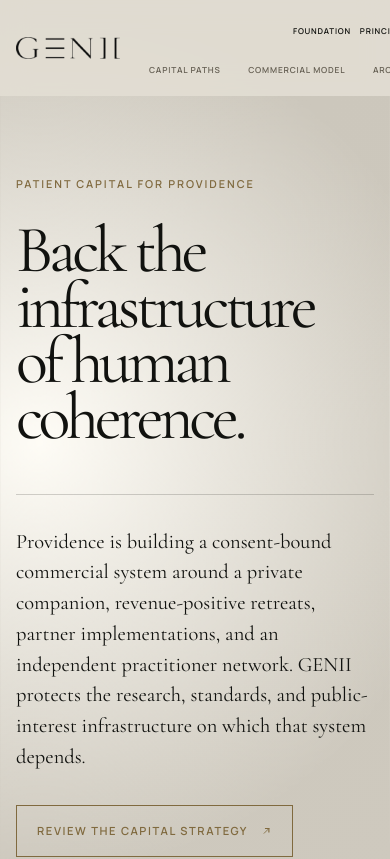
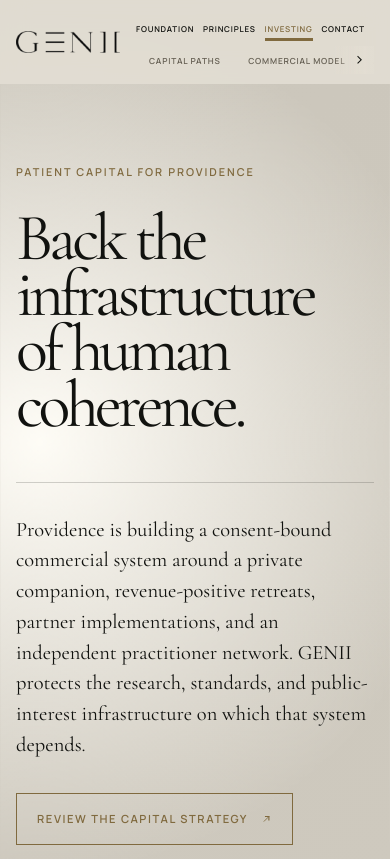
Before and after one commit to genii-foundation/genii-foundation-site, a Next.js app: page /investing in a window 390 px wide. Shown: the top 859 px of the page. Built offline with nearby package versions, Linux system fonts and the light colour scheme.

Commit message:
fix: improve mobile navigation overflow

```diff
--- a/app/PrimaryNavigation.tsx
+++ b/app/PrimaryNavigation.tsx
@@ -1,7 +1,14 @@
 "use client";
 
 import Link from "next/link";
-import { useEffect, useRef, useState, type MouseEvent } from "react";
+import {
+  useCallback,
+  useEffect,
+  useRef,
+  useState,
+  type MouseEvent,
+  type ReactNode,
+} from "react";
 import { usePathname, useRouter } from "next/navigation";
 
 import { ContactTrigger } from "./ContactDialog";
@@ -16,6 +23,109 @@
   href: string;
   label: string;
 };
+
+function ScrollArrow({ direction }: { direction: "left" | "right" }) {
+  return (
+    <svg aria-hidden="true" focusable="false" viewBox="0 0 16 16">
+      <path d={direction === "left" ? "M10.5 3.5 6 8l4.5 4.5" : "m5.5 3.5 4.5 4.5-4.5 4.5"} />
+    </svg>
+  );
+}
+
+function ScrollableNavigation({
+  ariaLabel,
+  children,
+  className,
+}: {
+  ariaLabel: string;
+  children: ReactNode;
+  className: string;
+}) {
+  const navigationRef = useRef<HTMLElement>(null);
+  const [scrollState, setScrollState] = useState({ start: false, end: false });
+
+  const updateScrollState = useCallback(() => {
+    const navigation = navigationRef.current;
+    if (!navigation) return;
+
+    const maximumScroll = Math.max(0, navigation.scrollWidth - navigation.clientWidth);
+    const nextState = {
+      start: navigation.scrollLeft > 2,
+      end: navigation.scrollLeft < maximumScroll - 2,
+    };
+
+    setScrollState((currentState) =>
+      currentState.start === nextState.start && currentState.end === nextState.end
+        ? currentState
+        : nextState,
+    );
+  }, []);
+
+  useEffect(() => {
+    const navigation = navigationRef.current;
+    if (!navigation) return;
+
+    const resizeObserver = new ResizeObserver(updateScrollState);
+    const mutationObserver = new MutationObserver(updateScrollState);
+    resizeObserver.observe(navigation);
+    mutationObserver.observe(navigation, { childList: true, subtree: true });
+    navigation.addEventListener("scroll", updateScrollState, { passive: true });
+    const animationFrame = window.requestAnimationFrame(updateScrollState);
+
+    return () => {
+      window.cancelAnimationFrame(animationFrame);
+      resizeObserver.disconnect();
+      mutationObserver.disconnect();
+      navigation.removeEventListener("scroll", updateScrollState);
+    };
+  }, [updateScrollState]);
+
+  const scroll = (direction: "left" | "right") => {
+    const navigation = navigationRef.current;
+    if (!navigation) return;
+
+    navigation.scrollBy({
+      behavior: window.matchMedia("(prefers-reduced-motion: reduce)").matches
+        ? "auto"
+        : "smooth",
+      left:
+        (direction === "left" ? -1 : 1) *
+        Math.max(96, navigation.clientWidth * 0.72),
+    });
+  };
+
+  return (
+    <div
+      className="navigation-scroll-region"
+      data-overflow-end={scrollState.end ? "true" : undefined}
+      data-overflow-start={scrollState.start ? "true" : undefined}
+    >
+      <nav aria-label={ariaLabel} className={className} ref={navigationRef}>
+        {children}
+      </nav>
+      {scrollState.start ? (
+        <button
+          aria-label={`Scroll ${ariaLabel.toLowerCase()} left`}
+          className="navigation-scroll-button navigation-scroll-button-start"
+          onClick={() => scroll("left")}
+          type="button"
+        >
+          <ScrollArrow direction="left" />
+        </button>
+      ) : null}
+      {scrollState.end ? (
+        <button
+          aria-label={`Scroll ${ariaLabel.toLowerCase()} right`}
+          className="navigation-scroll-button navigation-scroll-button-end"
+          onClick={() => scroll("right")}
+          type="button"
+        >
+          <ScrollArrow direction="right" />
+        </button>
+      ) : null}
+    </div>
+  );
+}
 
 export function PrimaryNavigation({
   sectionItems = [],
@@ -116,7 +226,10 @@
 
   return (
     <div className="navigation-stack">
-      <nav aria-label="Primary navigation" className="primary-navigation">
+      <ScrollableNavigation
+        ariaLabel="Primary navigation"
+        className="primary-navigation"
+      >
         {navigationItems.map(({ href, label }) => (
           <Link
             aria-current={pathname === href ? "page" : undefined}
@@ -128,10 +241,13 @@
           </Link>
         ))}
         <ContactTrigger>Contact</ContactTrigger>
-      </nav>
+      </ScrollableNavigation>
 
       {sectionItems.length > 0 ? (
-        <nav aria-label="On this page" className="section-navigation">
+        <ScrollableNavigation
+          ariaLabel="On this page"
+          className="section-navigation"
+        >
           {sectionItems.map(({ href, label }) => (
             <a
               aria-current={activeSectionHref === href ? "location" : undefined}
@@ -143,7 +259,7 @@
               <span>{label}</span>
             </a>
           ))}
-        </nav>
+        </ScrollableNavigation>
       ) : null}
     </div>
   );
--- a/app/globals.css
+++ b/app/globals.css
@@ -358,6 +358,16 @@
   min-width: 0;
 }
 
+.navigation-scroll-region {
+  justify-self: end;
+  max-width: 100%;
+  min-width: 0;
+}
+
+.navigation-scroll-button {
+  display: none;
+}
+
 .site-header .section-navigation {
   border-top: 1px solid rgba(41, 42, 37, 0.16);
   gap: clamp(1rem, 2vw, 2rem);
@@ -431,10 +441,12 @@
   border: 0;
   color: inherit;
   cursor: pointer;
+  flex: 0 0 auto;
   font-family: inherit;
   padding: 0;
   position: relative;
   transition: color 180ms ease;
+  white-space: nowrap;
 }
 
 .site-header nav :is(a, button)::after {
@@ -1199,6 +1211,83 @@
   body:has(.atlas-site[data-route-leaving="true"]) .header-brand {
     width: 6.5rem;
   }
+
+  .navigation-scroll-region {
+    --navigation-scroll-surface: rgb(226 221 210 / 0.98);
+    overflow: hidden;
+    position: relative;
+    width: 100%;
+  }
+
+  .navigation-scroll-region::before,
+  .navigation-scroll-region::after {
+    bottom: 0;
+    content: "";
+    opacity: 0;
+    pointer-events: none;
+    position: absolute;
+    top: 0;
+    transition: opacity 180ms ease;
+    width: 2.5rem;
+    z-index: 1;
+  }
+
+  .navigation-scroll-region::before {
+    background: linear-gradient(
+      to right,
+      var(--navigation-scroll-surface) 18%,
+      transparent
+    );
+    left: 0;
+  }
+
+  .navigation-scroll-region::after {
+    background: linear-gradient(
+      to left,
+      var(--navigation-scroll-surface) 18%,
+      transparent
+    );
+    right: 0;
+  }
+
+  .navigation-scroll-region[data-overflow-start="true"]::before,
+  .navigation-scroll-region[data-overflow-end="true"]::after {
+    opacity: 1;
+  }
+
+  .navigation-scroll-button {
+    align-items: center;
+    appearance: none;
+    background: transparent;
+    border: 0;
+    color: var(--ink);
+    cursor: pointer;
+    display: flex;
+    height: 100%;
+    justify-content: center;
+    padding: 0;
+    position: absolute;
+    top: 0;
+    width: 1.75rem;
+    z-index: 2;
+  }
+
+  .navigation-scroll-button-start {
+    left: 0;
+  }
+
+  .navigation-scroll-button-end {
+    right: 0;
+  }
+
+  .navigation-scroll-button svg {
+    fill: none;
+    height: 0.72rem;
+    stroke: currentColor;
+    stroke-linecap: square;
+    stroke-width: 1.5;
+    width: 0.72rem;
+  }
 }
 
 @media (max-width: 620px) {
@@ -1277,9 +1366,11 @@
 
   .site-header .section-navigation {
     border-top: 0;
+    justify-content: flex-start;
   }
 
   .site-header nav {
+    justify-content: flex-start;
     max-width: 100%;
     overflow-x: auto;
     scrollbar-width: none;
@@ -1291,6 +1382,14 @@
 
   .site-header nav :is(a, button) {
     letter-spacing: 0.1em;
+  }
+
+  .site-header .primary-navigation :is(a, button) {
+    min-height: 2.25rem;
+  }
+
+  .site-header .section-navigation a {
+    min-height: 1.75rem;
   }
 
   .contact-dialog {
--- a/app/providence.module.css
+++ b/app/providence.module.css
@@ -177,10 +177,12 @@
   border: 0;
   color: inherit;
   cursor: pointer;
+  flex: 0 0 auto;
   font-family: inherit;
   padding: 0;
   position: relative;
   transition: color 180ms ease;
+  white-space: nowrap;
 }
 
 .header nav :is(a, button)::after {
@@ -1756,13 +1758,13 @@
   .headerInner {
     gap: 1rem;
     grid-template-columns: 6.5rem minmax(0, 1fr);
-    height: 6rem;
+    height: 5.25rem;
     min-height: 0;
   }
 
   .header,
   .headerSpacer {
-    height: 6rem;
+    height: 5.25rem;
   }
 
   .headerBrand {
@@ -1771,9 +1773,11 @@
 
   .header :global(.section-navigation) {
     border-top: 0;
+    justify-content: flex-start;
   }
 
   .header nav {
+    justify-content: flex-start;
     max-width: 100%;
     overflow-x: auto;
     scrollbar-width: none;
@@ -1785,6 +1789,18 @@
 
   .header nav :is(a, button) {
     text-align: center;
+  }
+
+  .header :global(.primary-navigation) :is(a, button) {
+    min-height: 2.25rem;
+  }
+
+  .header :global(.primary-navigation) :is(a, button)::after {
+    bottom: 0.3rem;
+  }
+
+  .header :global(.section-navigation) a {
+    min-height: 1.75rem;
   }
 
   .hero {
```
